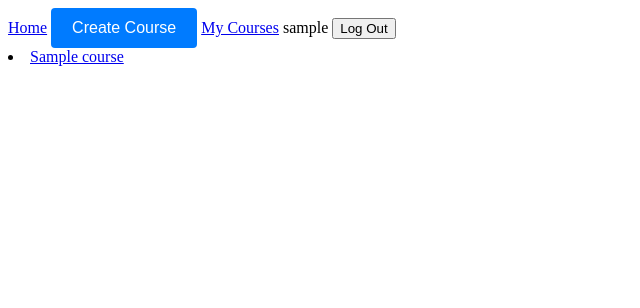
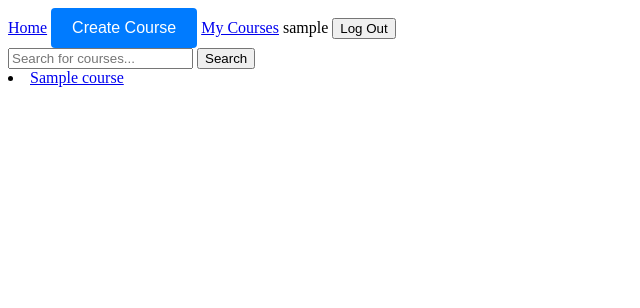
Before and after one commit to rahul078s/learn_it, a Django app: page /courses/ in a window 1280 px wide. Shown: the top 308 px of the page, without its empty margins (0-640 px from the left). Run offline with Django 5.2, Linux system fonts and the light colour scheme; a user stored in the database is signed in; tables that the repository leaves empty hold one stand-in row (values such as "Sample post").

Commit message:
Add a search course input

```diff
--- a/courses/templates/courses/home.html
+++ b/courses/templates/courses/home.html
@@ -1,11 +1,16 @@
 {% extends "base.html" %}
 
 {% block content %}
+<form method="GET" action="">
+    <input type="text" name="q" placeholder="Search for courses...">
+    <button type="submit">Search</button>
+</form>
+
 {% if course_list %}
     {% for course in course_list %}
         <li><a href="{% url 'courses:course_detail' course.id %}">{{ course.name }}</a></li>
     {% endfor %}
 {% else %}
-        <p>No courses available</p>
+    <p>No courses found.</p>
 {% endif %}
 {% endblock %}
--- a/courses/urls.py
+++ b/courses/urls.py
@@ -3,7 +3,7 @@ from . import views
 
 app_name = "courses"
 urlpatterns = [
-    path("", views.home, name="home"),
+    path("", views.CourseListView.as_view(), name="home"),
     path("<int:pk>/", views.CourseDetailView.as_view(), name="course_detail"),
     path("<int:course_id>/enroll/", views.enroll, name="enroll"),
     path("create/", views.CourseCreateView.as_view(), name='create_course'),
--- a/courses/views.py
+++ b/courses/views.py
@@ -13,9 +13,20 @@ from django.urls import reverse_lazy
 
 from django.db.models import Count
 
-def home(request):
-    course_list = Course.objects.all()
-    return render(request, "courses/home.html", {"course_list": course_list})
+class CourseListView(ListView):
+    model = Course
+    template_name = 'courses/home.html'
+    context_object_name = 'course_list'
+
+    def get_queryset(self):
+        queryset = Course.objects.all()
+
+        search_query = self.request.GET.get('q')
+
+        if search_query:
+            queryset = queryset.filter(name__icontains=search_query)
+
+        return queryset
 
 class CourseDetailView(DetailView):
     model = Course
```
Lines whose indentation alone changed are shown as unchanged.
